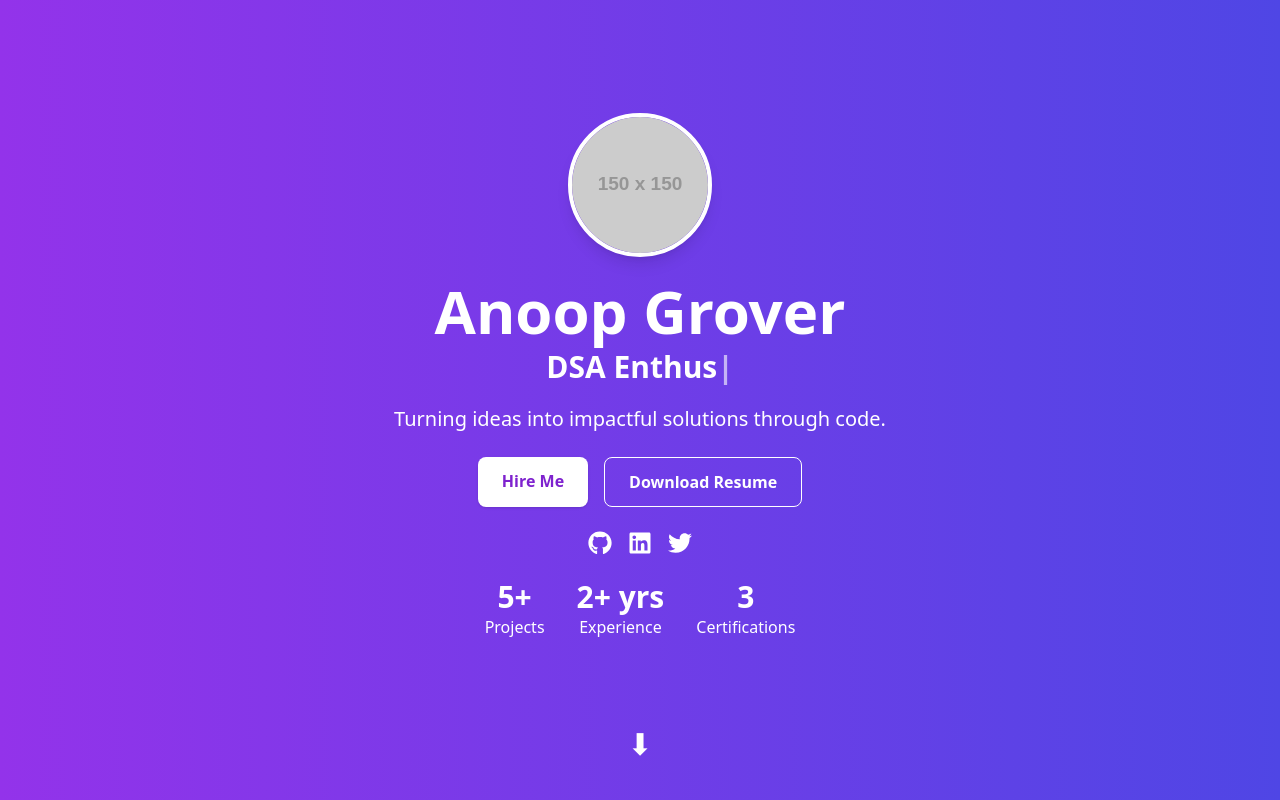
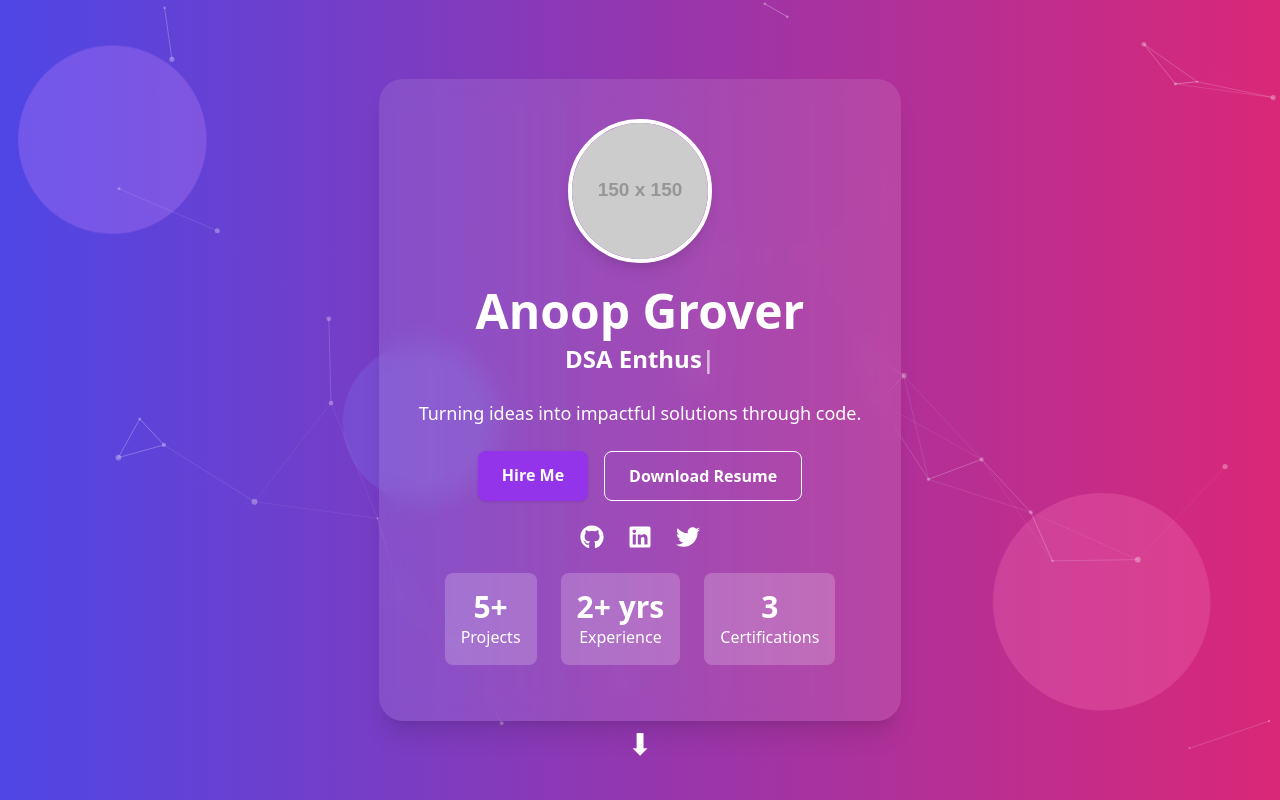
Before and after one commit to anoop-grover/personal-portfolio-website, a React (Vite) app: page / in a window 1280 px wide. Shown: the top 800 px of the page. Built offline with nearby package versions, Linux system fonts and the light colour scheme.

Commit message:
Update Home.jsx

```diff
--- a/src/components/Home.jsx
+++ b/src/components/Home.jsx
@@ -1,8 +1,10 @@
 import { useEffect, useState } from "react";
 import { FaGithub, FaLinkedin, FaTwitter } from "react-icons/fa";
+import Particles from "react-tsparticles";
+import { loadFull } from "tsparticles";
 
 export default function Home() {
-  // Typing effect for roles
+  // Typing effect
   const roles = ["Full-Stack Developer", "DSA Enthusiast", "SQL Developer"];
   const [currentRole, setCurrentRole] = useState("");
   const [roleIndex, setRoleIndex] = useState(0);
@@ -26,80 +28,138 @@ export default function Home() {
     return () => clearTimeout(timeout);
   }, [charIndex, currentRole, roleIndex, roles]);
 
+  // Particles init
+  const particlesInit = async (main) => {
+    await loadFull(main);
+  };
+
   return (
-    <section className="relative w-full min-h-screen bg-gradient-to-r from-purple-600 to-indigo-600 flex flex-col items-center justify-center text-white">
+    <section className="relative w-full min-h-screen flex items-center justify-center text-white overflow-hidden px-4">
+
+      {/* Animated Gradient Background */}
+      <div className="absolute inset-0 bg-gradient-to-r from-purple-600 via-indigo-600 to-pink-600 animate-gradient-slow z-0"></div>
+
+      {/* Floating blobs */}
+      <div className="absolute w-48 h-48 bg-purple-400/30 rounded-full top-10 left-5 animate-blob"></div>
+      <div className="absolute w-60 h-60 bg-pink-400/30 rounded-full bottom-24 right-10 animate-blob animation-delay-2000"></div>
+      <div className="absolute w-36 h-36 bg-indigo-400/20 rounded-full top-1/2 left-1/4 animate-blob animation-delay-4000"></div>
+
+      {/* Particles */}
+      <Particles
+        id="tsparticles"
+        init={particlesInit}
+        options={{
+          fullScreen: { enable: true, zIndex: 0 },
+          particles: {
+            number: { value: 40 },
+            color: { value: "#ffffff" },
+            shape: { type: "circle" },
+            opacity: { value: 0.3 },
+            size: { value: { min: 1, max: 3 } },
+            move: { enable: true, speed: 1 },
+            links: { enable: true, distance: 150, color: "#ffffff", opacity: 0.2, width: 1 },
+          },
+        }}
+      />
+
+      {/* Glass Card */}
+      <div className="relative z-10 bg-white/10 backdrop-blur-md rounded-3xl p-8 md:p-10 flex flex-col items-center text-center max-w-xl shadow-xl hover:shadow-2xl transition-shadow duration-500">
 
         {/* Avatar */}
         <img
-        src="https://via.placeholder.com/150" // Replace with your avatar
+          src="https://via.placeholder.com/150" // replace with your avatar
           alt="Anoop Grover"
-        className="w-36 h-36 rounded-full border-4 border-white mb-6 shadow-lg"
+          className="w-32 md:w-36 h-32 md:h-36 rounded-full border-4 border-white mb-6 shadow-lg hover:scale-105 transform transition-transform duration-500"
         />
 
         {/* Name */}
-      <h1 className="text-5xl md:text-6xl font-bold mb-2">Anoop Grover</h1>
+        <h1 className="text-4xl md:text-5xl font-bold mb-2">Anoop Grover</h1>
 
         {/* Typing Role */}
-      <h2 className="text-2xl md:text-3xl font-semibold mb-4 min-h-[40px]">
-        {currentRole}
-        <span className="animate-pulse">|</span>
+        <h2 className="text-xl md:text-2xl font-semibold mb-4 min-h-[40px]">
+          {currentRole}<span className="animate-pulse">|</span>
         </h2>
 
         {/* One-line tagline */}
-      <p className="text-lg md:text-xl mb-6 text-center max-w-xl">
+        <p className="text-base md:text-lg mb-6 max-w-md">
           Turning ideas into impactful solutions through code.
         </p>
 
         {/* CTA Buttons */}
-      <div className="flex gap-4 mb-6">
+        <div className="flex gap-4 mb-6 flex-wrap justify-center">
           <a
             href="#contact"
-          className="px-6 py-3 bg-white text-purple-700 font-semibold rounded-lg shadow hover:bg-gray-200 transition"
+            className="px-6 py-3 bg-purple-600 text-white font-semibold rounded-lg shadow hover:bg-purple-700 hover:scale-105 transform transition-all duration-300"
           >
             Hire Me
           </a>
           <a
-          href="/resume.pdf" // Replace with your resume path
+            href="/resume.pdf"
             download
-          className="px-6 py-3 border border-white font-semibold rounded-lg hover:bg-white hover:text-purple-700 transition"
+            className="px-6 py-3 border border-white font-semibold rounded-lg hover:bg-white hover:text-purple-700 hover:scale-105 transform transition-all duration-300"
           >
             Download Resume
           </a>
         </div>
 
         {/* Social Icons */}
-      <div className="flex gap-4 mb-6 text-2xl">
-        <a href="https://github.com/anoop-grover" target="_blank" rel="noopener noreferrer">
+        <div className="flex gap-6 mb-6 text-2xl justify-center">
+          <a href="https://github.com/anoop-grover" target="_blank" rel="noopener noreferrer" className="hover:scale-125 transform transition-transform duration-300">
             <FaGithub />
           </a>
-        <a href="https://linkedin.com/in/anoop-grover" target="_blank" rel="noopener noreferrer">
+          <a href="https://linkedin.com/in/anoop-grover" target="_blank" rel="noopener noreferrer" className="hover:scale-125 transform transition-transform duration-300">
             <FaLinkedin />
           </a>
-        <a href="https://twitter.com/" target="_blank" rel="noopener noreferrer">
+          <a href="https://twitter.com/" target="_blank" rel="noopener noreferrer" className="hover:scale-125 transform transition-transform duration-300">
             <FaTwitter />
           </a>
         </div>
 
         {/* Quick Stats */}
-      <div className="flex gap-8 mb-12">
-        <div className="text-center">
-          <h3 className="text-3xl font-bold">5+</h3>
+        <div className="flex gap-6 mb-4 flex-wrap justify-center">
+          <div className="text-center bg-white/20 rounded-lg p-4 min-w-[80px] hover:bg-white/30 hover:scale-105 transform transition duration-300">
+            <h3 className="text-2xl md:text-3xl font-bold">5+</h3>
             <p>Projects</p>
           </div>
-        <div className="text-center">
-          <h3 className="text-3xl font-bold">2+ yrs</h3>
+          <div className="text-center bg-white/20 rounded-lg p-4 min-w-[80px] hover:bg-white/30 hover:scale-105 transform transition duration-300">
+            <h3 className="text-2xl md:text-3xl font-bold">2+ yrs</h3>
             <p>Experience</p>
           </div>
-        <div className="text-center">
-          <h3 className="text-3xl font-bold">3</h3>
+          <div className="text-center bg-white/20 rounded-lg p-4 min-w-[80px] hover:bg-white/30 hover:scale-105 transform transition duration-300">
+            <h3 className="text-2xl md:text-3xl font-bold">3</h3>
             <p>Certifications</p>
+          </div>
         </div>
       </div>
 
       {/* Scroll Indicator */}
-      <div className="absolute bottom-8 animate-bounce">
-        <span className="text-3xl">⬇</span>
+      <div className="absolute bottom-8 z-10 animate-bounce text-white text-3xl">
+        ⬇
       </div>
+
+      {/* Tailwind Animations */}
+      <style>
+        {`
+        @keyframes gradient-slow {
+          0% { background-position: 0% 50%; }
+          50% { background-position: 100% 50%; }
+          100% { background-position: 0% 50%; }
+        }
+        .animate-gradient-slow {
+          background-size: 200% 200%;
+          animation: gradient-slow 15s ease infinite;
+        }
+        @keyframes blob {
+          0%, 100% { transform: translate(0,0) scale(1); }
+          33% { transform: translate(30px, -50px) scale(1.1); }
+          66% { transform: translate(-20px, 20px) scale(0.9); }
+        }
+        .animate-blob { animation: blob 8s infinite; }
+        .animation-delay-2000 { animation-delay: 2s; }
+        .animation-delay-4000 { animation-delay: 4s; }
+        `}
+      </style>
+
     </section>
   );
 }
```
Lines whose indentation alone changed are shown as unchanged.
